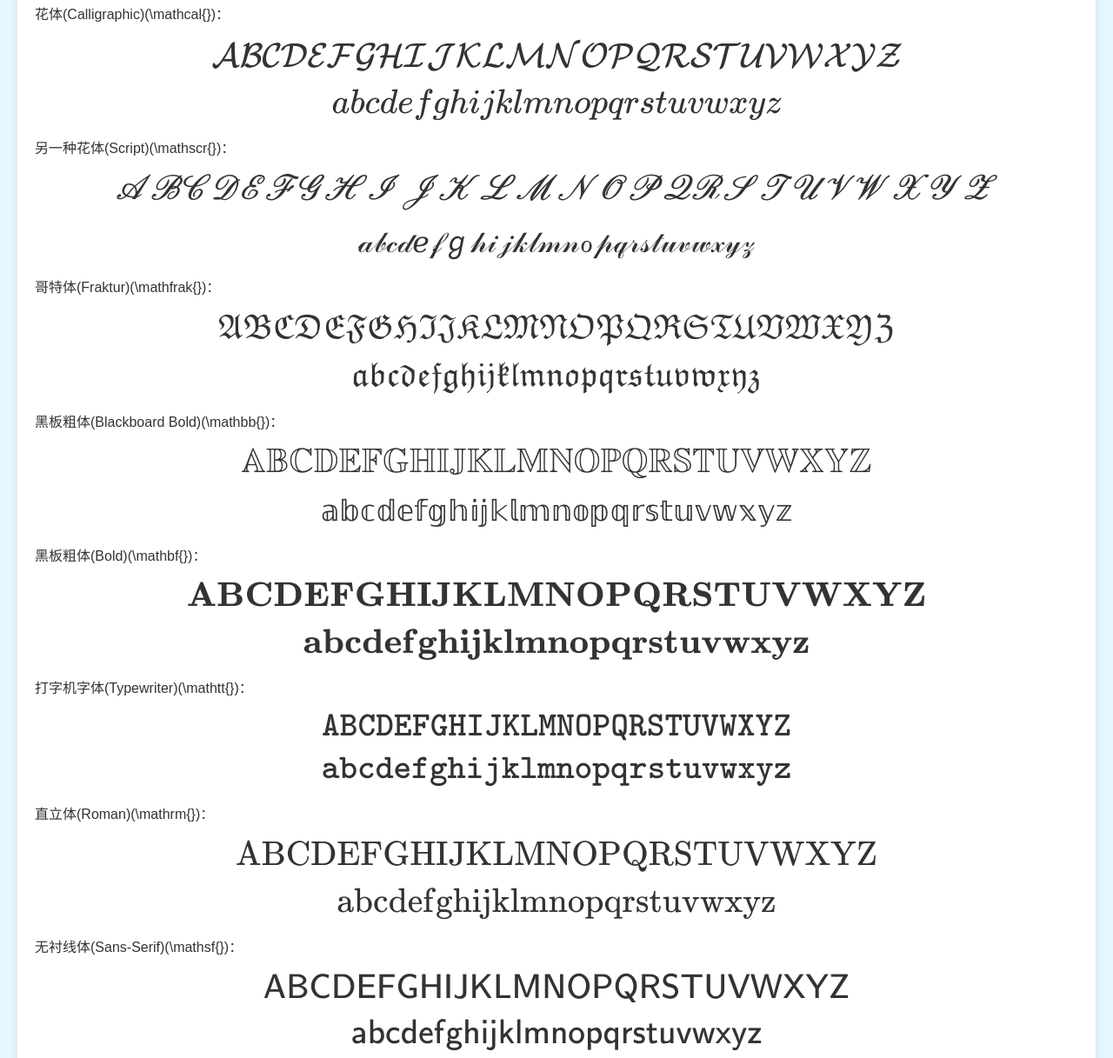
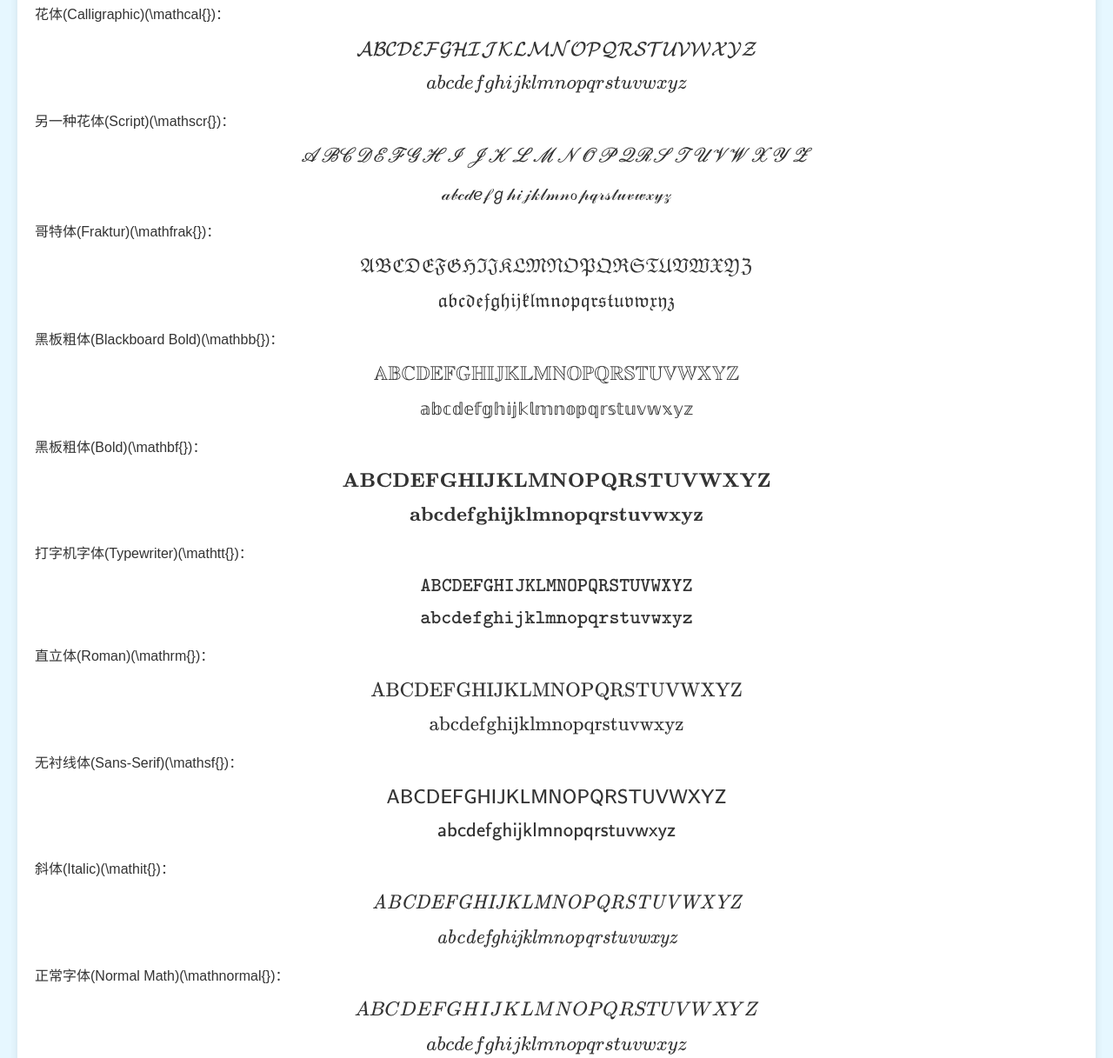
Before and after one commit to madoscp/Jason-math-base, a plain HTML site: page math/fancy-alphabet.html in a window 1280 px wide. Shown: the part 241-1458 px from the top of the page at 87% size. Drawn offline with nearby package versions, Linux system fonts and the light colour scheme.

Commit message:
Update fancy-alphabet.html

```diff
--- a/math/fancy-alphabet.html
+++ b/math/fancy-alphabet.html
@@ -80,52 +80,52 @@
     <h2>多种字体的英文字母</h2>
     <div class="letter">
         <p>花体(Calligraphic)(\mathcal{})：
-            $$\huge\mathcal{ABCDEFGHIJKLMNOPQRSTUVWXYZ}$$
-            $$\huge\mathcal{abcdefghijklmnopqrstuvwxyz}$$
+            $$\large\mathcal{ABCDEFGHIJKLMNOPQRSTUVWXYZ}$$
+            $$\large\mathcal{abcdefghijklmnopqrstuvwxyz}$$
         </p>
         <p>另一种花体(Script)(\mathscr{})：
-            $$\huge\mathscr{ABCDEFGHIJKLMNOPQRSTUVWXYZ}$$
-            $$\huge\mathscr{abcdefghijklmnopqrstuvwxyz}$$
+            $$\large\mathscr{ABCDEFGHIJKLMNOPQRSTUVWXYZ}$$
+            $$\large\mathscr{abcdefghijklmnopqrstuvwxyz}$$
         </p>
         <p>哥特体(Fraktur)(\mathfrak{})：
-            $$\huge\mathfrak{ABCDEFGHIJKLMNOPQRSTUVWXYZ}$$
-            $$\huge\mathfrak{abcdefghijklmnopqrstuvwxyz}$$
+            $$\large\mathfrak{ABCDEFGHIJKLMNOPQRSTUVWXYZ}$$
+            $$\large\mathfrak{abcdefghijklmnopqrstuvwxyz}$$
         </p>
         <p>黑板粗体(Blackboard Bold)(\mathbb{})：
-            $$\huge\mathbb{ABCDEFGHIJKLMNOPQRSTUVWXYZ}$$
-            $$\huge\mathbb{abcdefghijklmnopqrstuvwxyz}$$
+            $$\large\mathbb{ABCDEFGHIJKLMNOPQRSTUVWXYZ}$$
+            $$\large\mathbb{abcdefghijklmnopqrstuvwxyz}$$
         </p>
         <p>黑板粗体(Bold)(\mathbf{})：
-            $$\huge\mathbf{ABCDEFGHIJKLMNOPQRSTUVWXYZ}$$
-            $$\huge\mathbf{abcdefghijklmnopqrstuvwxyz}$$
+            $$\large\mathbf{ABCDEFGHIJKLMNOPQRSTUVWXYZ}$$
+            $$\large\mathbf{abcdefghijklmnopqrstuvwxyz}$$
         </p>
         <p>打字机字体(Typewriter)(\mathtt{})：
-            $$\huge\mathtt{ABCDEFGHIJKLMNOPQRSTUVWXYZ}$$
-            $$\huge\mathtt{abcdefghijklmnopqrstuvwxyz}$$
+            $$\large\mathtt{ABCDEFGHIJKLMNOPQRSTUVWXYZ}$$
+            $$\large\mathtt{abcdefghijklmnopqrstuvwxyz}$$
         </p>
         <p>直立体(Roman)(\mathrm{})：
-            $$\huge\mathrm{ABCDEFGHIJKLMNOPQRSTUVWXYZ}$$
-            $$\huge\mathrm{abcdefghijklmnopqrstuvwxyz}$$
+            $$\large\mathrm{ABCDEFGHIJKLMNOPQRSTUVWXYZ}$$
+            $$\large\mathrm{abcdefghijklmnopqrstuvwxyz}$$
         </p>
         <p>无衬线体(Sans-Serif)(\mathsf{})：
-            $$\huge\mathsf{ABCDEFGHIJKLMNOPQRSTUVWXYZ}$$
-            $$\huge\mathsf{abcdefghijklmnopqrstuvwxyz}$$
+            $$\large\mathsf{ABCDEFGHIJKLMNOPQRSTUVWXYZ}$$
+            $$\large\mathsf{abcdefghijklmnopqrstuvwxyz}$$
         </p>
         <p>斜体(Italic)(\mathit{})：
-            $$\huge\mathit{ABCDEFGHIJKLMNOPQRSTUVWXYZ}$$
-            $$\huge\mathit{abcdefghijklmnopqrstuvwxyz}$$
+            $$\large\mathit{ABCDEFGHIJKLMNOPQRSTUVWXYZ}$$
+            $$\large\mathit{abcdefghijklmnopqrstuvwxyz}$$
         </p>
         <p>正常字体(Normal Math)(\mathnormal{})：
-            $$\huge\mathnormal{ABCDEFGHIJKLMNOPQRSTUVWXYZ}$$
-            $$\huge\mathnormal{abcdefghijklmnopqrstuvwxyz}$$
+            $$\large\mathnormal{ABCDEFGHIJKLMNOPQRSTUVWXYZ}$$
+            $$\large\mathnormal{abcdefghijklmnopqrstuvwxyz}$$
         </p>
         <p>双重黑板粗体(Blackboard Bold)(\mathbbm{})：
-            $$\huge\mathbbm{ABCDEFGHIJKLMNOPQRSTUVWXYZ}$$
-            $$\huge\mathbbm{abcdefghijklmnopqrstuvwxyz}$$
+            $$\large\mathbbm{ABCDEFGHIJKLMNOPQRSTUVWXYZ}$$
+            $$\large\mathbbm{abcdefghijklmnopqrstuvwxyz}$$
         </p>
         <p>无衬线黑板粗体(Sans-Serif Blackboard Bold)(\mathbbmss{})：
-            $$\huge\mathbbmss{ABCDEFGHIJKLMNOPQRSTUVWXYZ}$$
-            $$\huge\mathbbmss{abcdefghijklmnopqrstuvwxyz}$$
+            $$\large\mathbbmss{ABCDEFGHIJKLMNOPQRSTUVWXYZ}$$
+            $$\large\mathbbmss{abcdefghijklmnopqrstuvwxyz}$$
         </p>
     </div>
     <!-- 继续添加其他字母 -->
```
